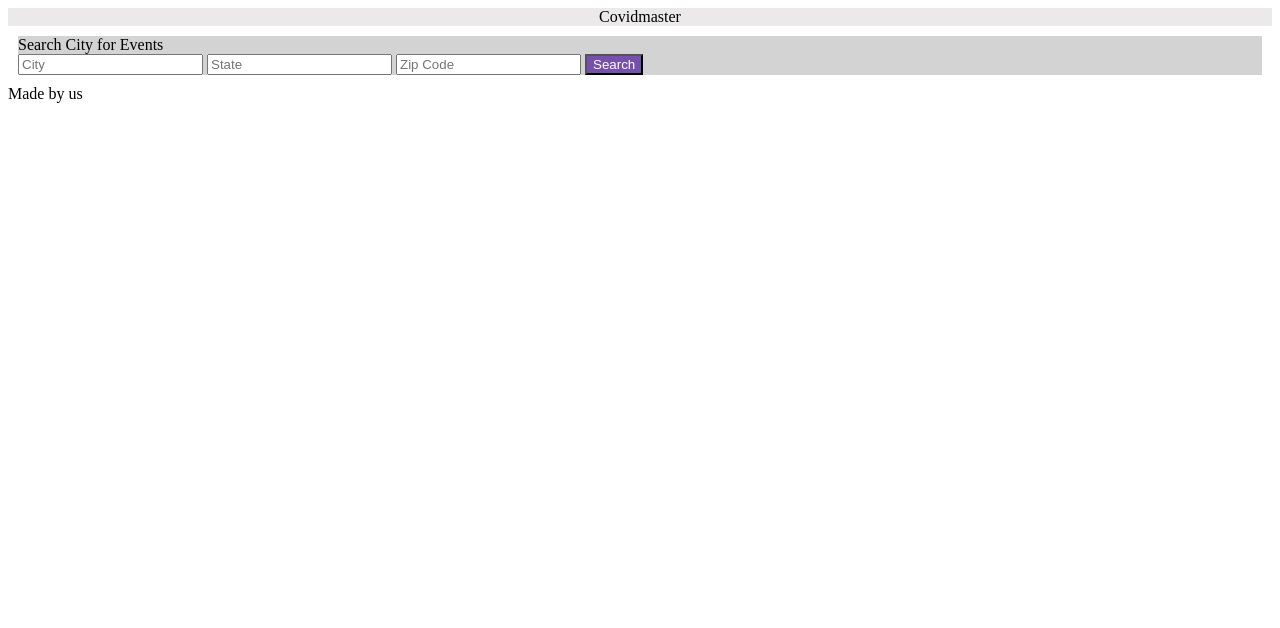
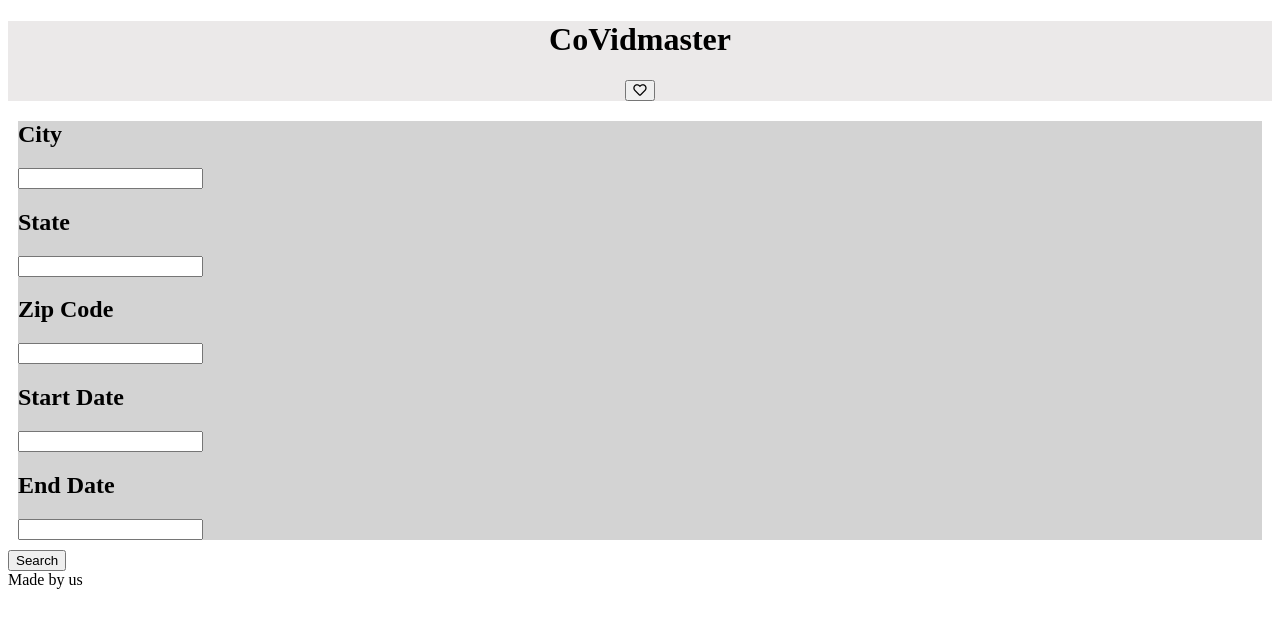
Before and after one commit to DangerNoodle2021/covidmaster, a plain HTML site: page index.html in a window 1280 px wide. Drawn offline with nearby package versions, Linux system fonts and the light colour scheme; no server answers.

Commit message:
updated modified:   index.html

```diff
--- a/index.html
+++ b/index.html
@@ -4,26 +4,54 @@
     <meta charset="UTF-8">
     <meta http-equiv="X-UA-Compatible" content="IE=edge">
     <meta name="viewport" content="width=device-width, initial-scale=1.0">
+    <link rel="stylesheet" href="https://use.fontawesome.com/releases/v5.8.1/css/all.css" integrity="sha384-50oBUHEmvpQ+1lW4y57PTFmhCaXp0ML5d60M1M7uH2+nqUivzIebhndOJK28anvf" crossorigin="anonymous"/>
     <link rel='stylesheet' href="./assets/css/style.css"/>
-    <script src="https://cdn.jsdelivr.net/npm/bootstrap@5.1.3/dist/js/bootstrap.bundle.min.js" integrity="sha384-ka7Sk0Gln4gmtz2MlQnikT1wXgYsOg+OMhuP+IlRH9sENBO0LRn5q+8nbTov4+1p" crossorigin="anonymous"></script>
-    <title>Covidmaster</title>
+    <title>Safe Events</title>
 </head>
 <body>
     <!-- header w site title -->
-    <header>Covidmaster</header>
+    <header>
+      <h1>CoVidmaster</h1>
+      <button id="view-faves-icon" ><i class="far fa-heart"></i></button>
+    </header>
     <!-- search navbar to bring back data -->
-    <nav class="navbar navbar-light bg-light">
+
+    <div>
+      <form>
         <div class="container-fluid">
-          <a class="navbar-brand">Search City for Events</a>
-          <form class="d-flex">
-            <input id='searchcity' class="form-control me-2" type="search" placeholder="City" aria-label="Search">
-            <input  id='searchstate' class='form-control me-3'type="search" placeholder="State">
-            <input id='searchzip' class='form-control me-4'type="search" placeholder="Zip Code">
-            <button id='srchbtn' class="btn btn-outline-success" type="submit">Search</button>
-             <!--start date and end date forms-->
-          </form>
+          <div class="top-row">
+            <div class="city-container">
+              <h2>City</h2>
+              <input id="city" type="search" aria-label="city">
+            </div>
+            <div class="state-container">
+              <h2>State</h2>
+              <input id="state" type="search" >
+            </div>
+            <div class="zipcode-container">
+              <h2>Zip Code</h2>
+              <input id="zip">
+            </div>
+          </div>
+          <!--added start and end date-->
+          <div class="bottom-row">
+            <div class="startDate-container">
+              <h2>Start Date</h2>
+              <input id="start-date" type="datetime" aria-label="Start Date">
+            </div>
+            <div class="endDate-container">
+              <h2>End Date</h2>
+              <input id="end-date" type="datetime"  aria-label="End Date">
+            </div>
+
+          </div>
+
         </div>
-      </nav>
+        <button id="search" type="submit">Search</button>
+      </form>
+    </div>
+
+
     <main>
     <!--section 3/4 the main -->
       <section>
```
